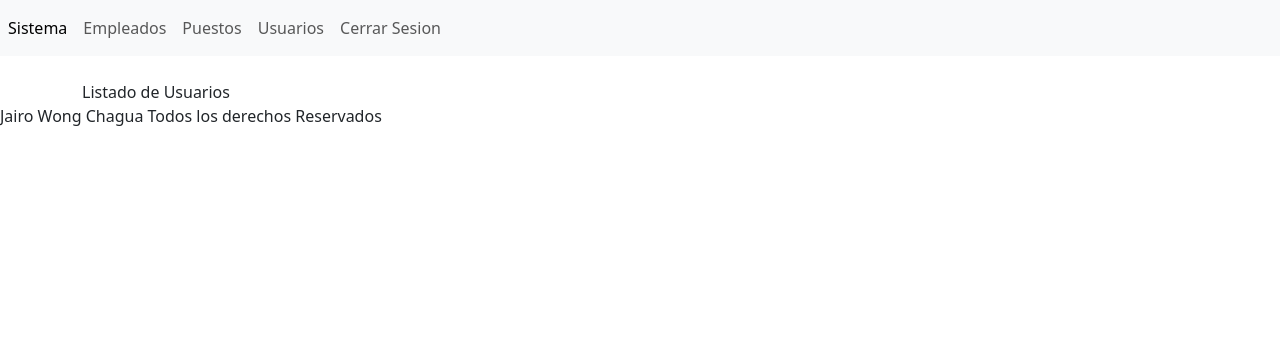
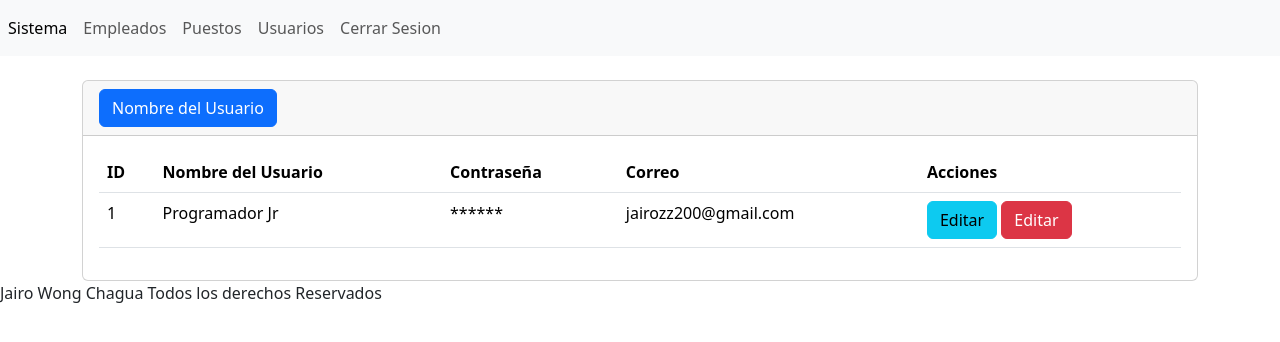
Before and after one commit to jairowong/app, a PHP site: page /app/secciones/usuarios/index.php in a window 1280 px wide. Shown: the top 342 px of the page. Run offline with PHP 8.4, Linux system fonts and the light colour scheme.

Commit message:
agregando usuarios

```diff
--- a/secciones/usuarios/index.php
+++ b/secciones/usuarios/index.php
@@ -1,5 +1,39 @@
 
 <?php include("../../templates/header.php");?>
-Listado de Usuarios
+<div class="card">
+    <div class="card-header">
+
+        <a name="" id="" class="btn btn-primary" href="crear.php" role="button">Nombre del Usuario</a>
+
+    </div>
+    <div class="card-body">
+    <div class="table-responsive-sm">
+    <table class="table">
+        <thead>
+            <tr>
+                <th scope="col">ID</th>
+                <th scope="col">Nombre del Usuario</th>
+                <th scope="col">Contraseña</th>
+                <th scope="col">Correo</th>
+                <th scope="col">Acciones</th>
+            </tr>
+        </thead>
+        <tbody>
+            <tr class="">
+                <td scope="row">1</td>
+                <td>Programador Jr</td>
+                <td>******</td>
+                <td>jairozz200@gmail.com</td>
+                <td>
+                    <input name="" id="btneditar" class="btn btn-info" type="button" value="Editar"/>
+                    <input name="" id="btborrar" class="btn btn-danger" type="button" value="Editar"/>
+                </td>
+            </tr>
+        </tbody>
+    </table>
+</div>
+    </div>
+
+</div>
 
 <?php include("../../templates/footer.php");?>
```
Also changed, not shown: secciones/usuarios/crear.php (+22 -1 lines).
